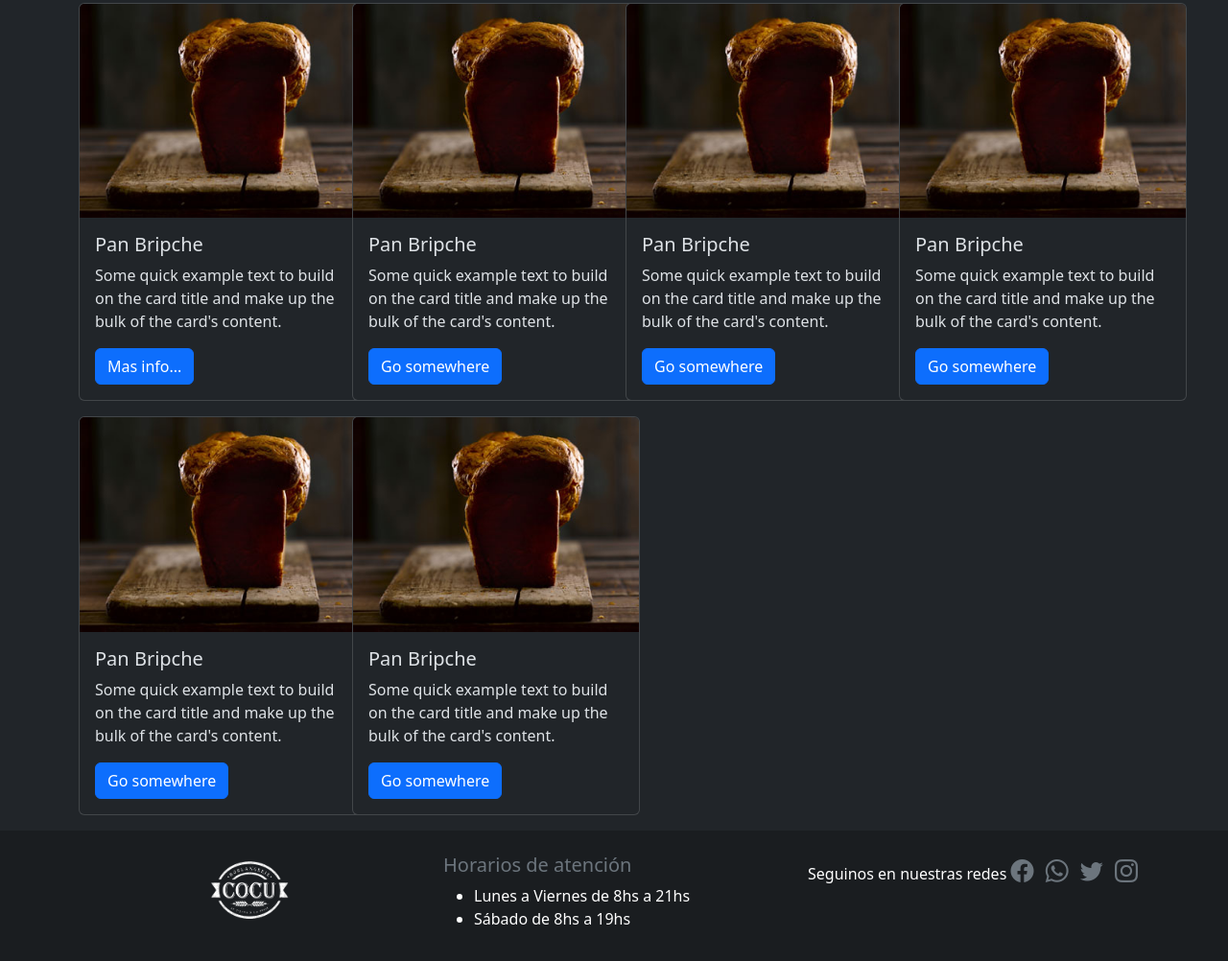
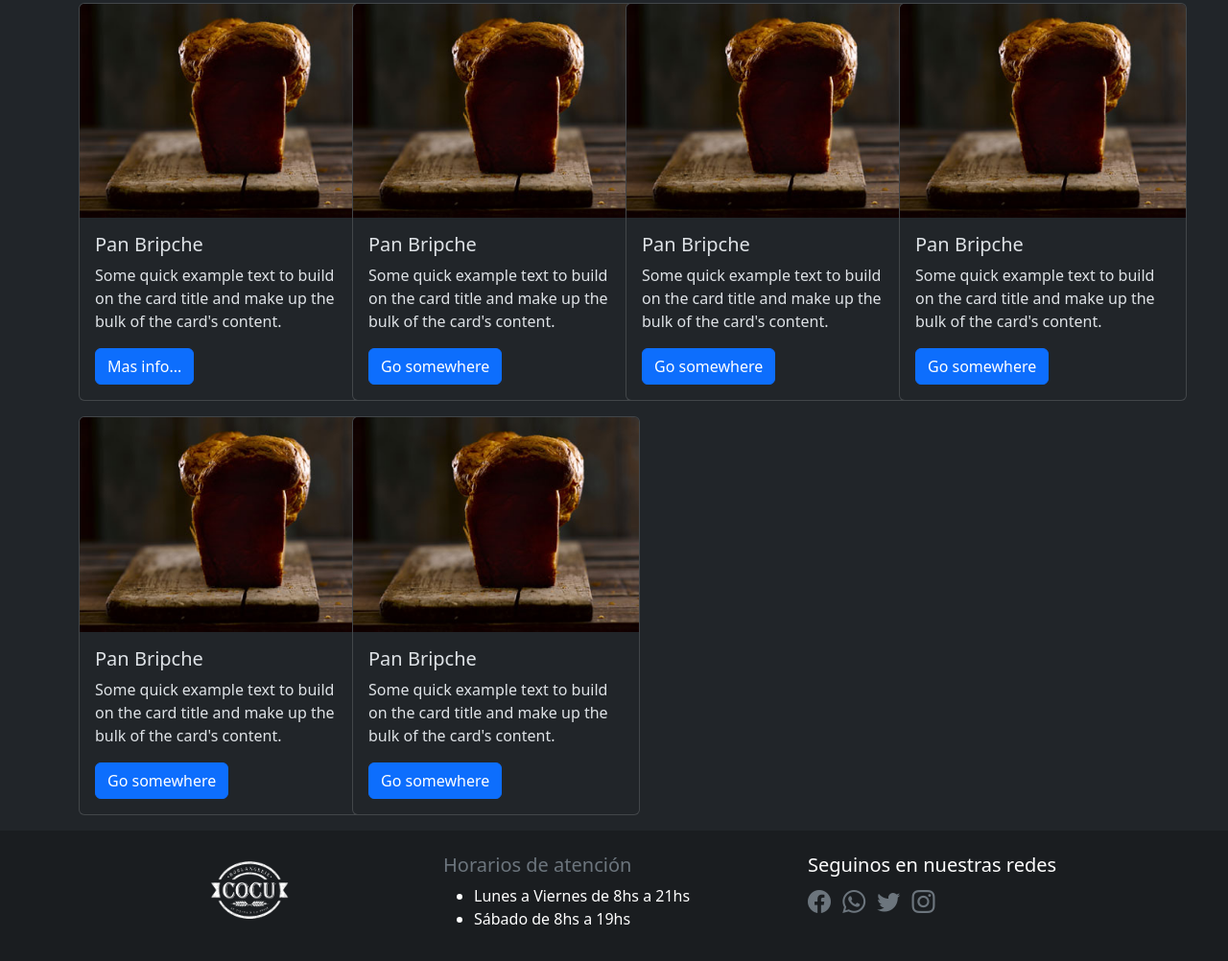
Before and after one commit to cristianq3/panaderiaCocu-41i, a plain HTML site: page pages/productos.html in a window 1280 px wide. Shown: the part 218-1220 px from the top of the page at 96% size. Drawn offline with nearby package versions, Linux system fonts and the light colour scheme.

Commit message:
comit corrigiendo nombres de h5

```diff
--- a/pages/productos.html
+++ b/pages/productos.html
@@ -172,7 +172,7 @@
             </ul>
           </div>
           </aside>
-          <aside class="col-md-4 "><h>Seguinos en nuestras redes</h>
+          <aside class="col-md-4 "><h5  >Seguinos en nuestras redes</h5>
             <a href="error404.html" class="link-secondary"><i class="bi bi-facebook fs-4 "></i></a>
             <a href="error404.html" class="link-secondary"><i class="bi bi-whatsapp fs-4 ms-2"></i></a>
             <a href="error404.html"
```
